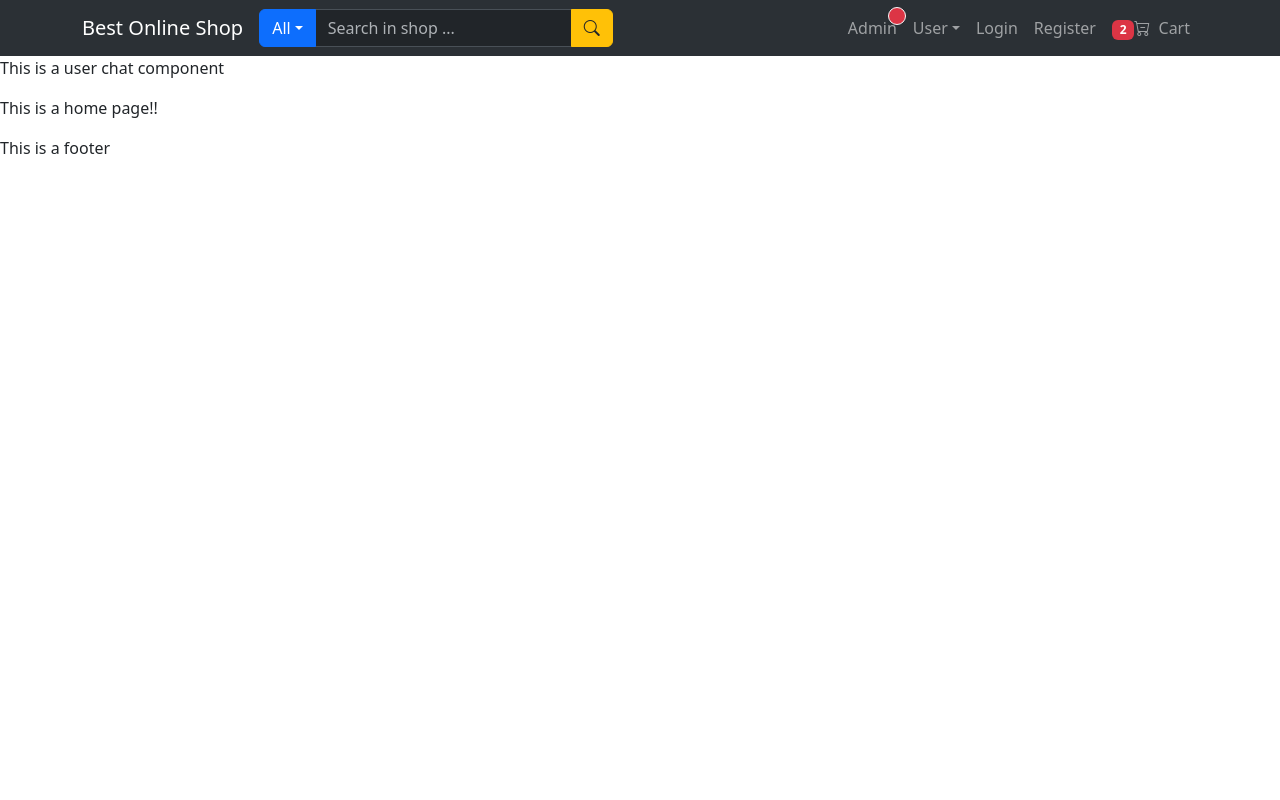
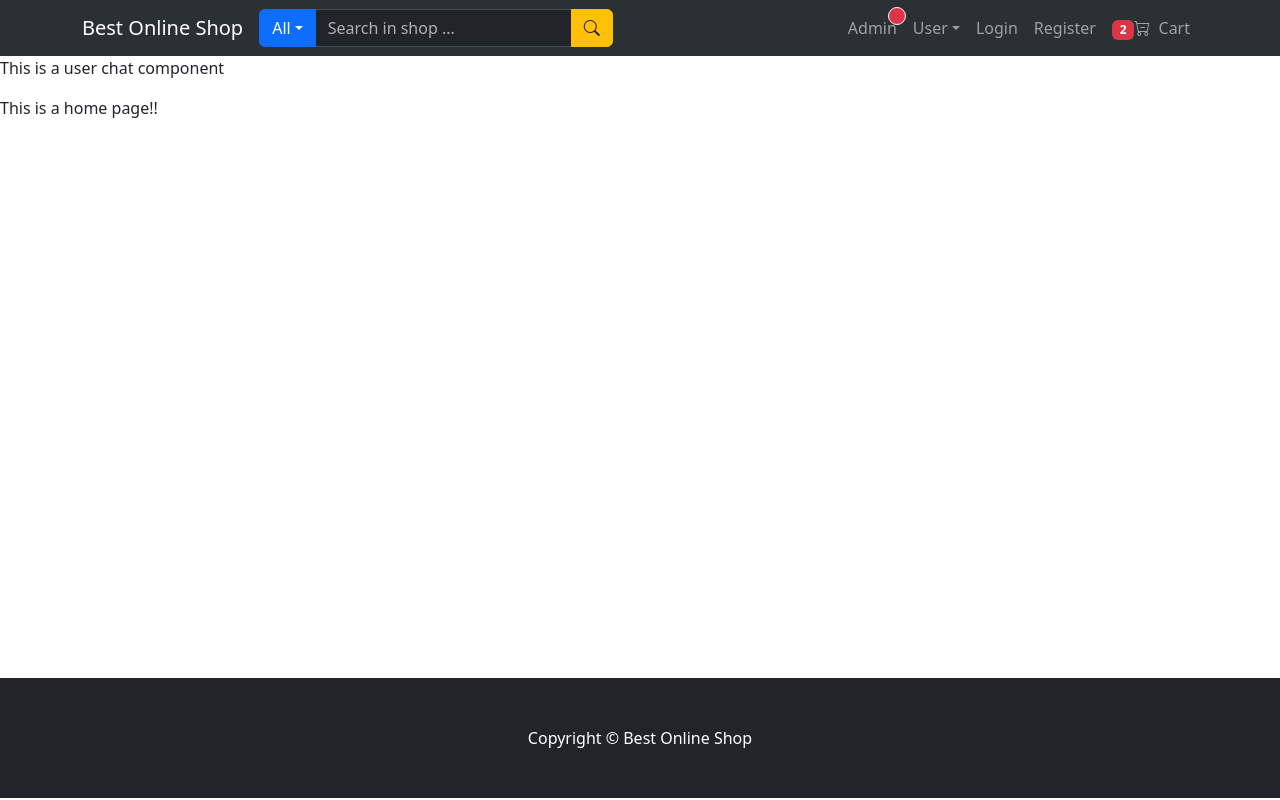
Before and after one commit to Jvilla125/ecommerce-app, a React (Create React App) app: page / in a window 1280 px wide. Built offline with nearby package versions, Linux system fonts and the light colour scheme.

Commit message:
Add footer and fluid container to FooterComponent.js to style it. Also added style to index.css to have footer stick at the bottom of the window page

```diff
--- a/src/index.css
+++ b/src/index.css
@@ -0,0 +1,13 @@
+html{
+    position: relative;
+    min-height: 100%;
+}
+body{
+    margin-bottom: 170px;
+}
+footer {
+    position: absolute;
+    bottom: 0;
+    width: 100%;
+    height: 170px;
+}
--- a/src/pages/components/FooterComponent.js
+++ b/src/pages/components/FooterComponent.js
@@ -1,7 +1,18 @@
 import React from 'react';
+import { Container, Row, Col } from 'react-bootstrap'
 
 const FooterComponent = () => {
-    return <p>This is a footer</p>
+    return (
+        <footer >
+            <Container fluid>
+                <Row className="mt-5">
+                    <Col className='text-white bg-dark text-center py-5'>
+                        Copyright &copy; Best Online Shop
+                    </Col>
+                </Row>
+            </Container>
+        </footer>
+    )
 }
 
 export default FooterComponent;
```
